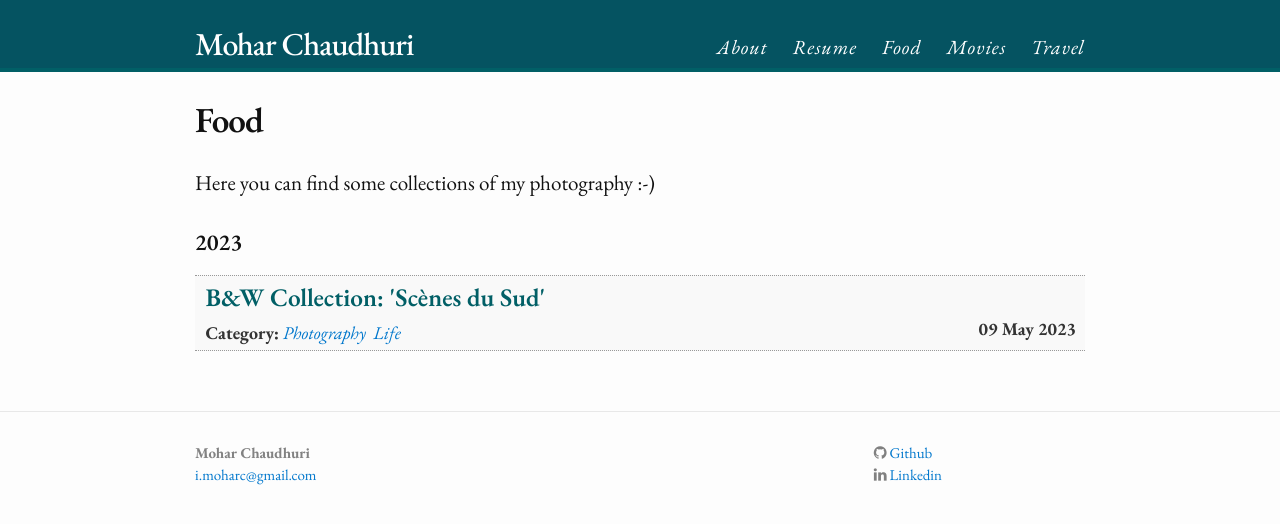
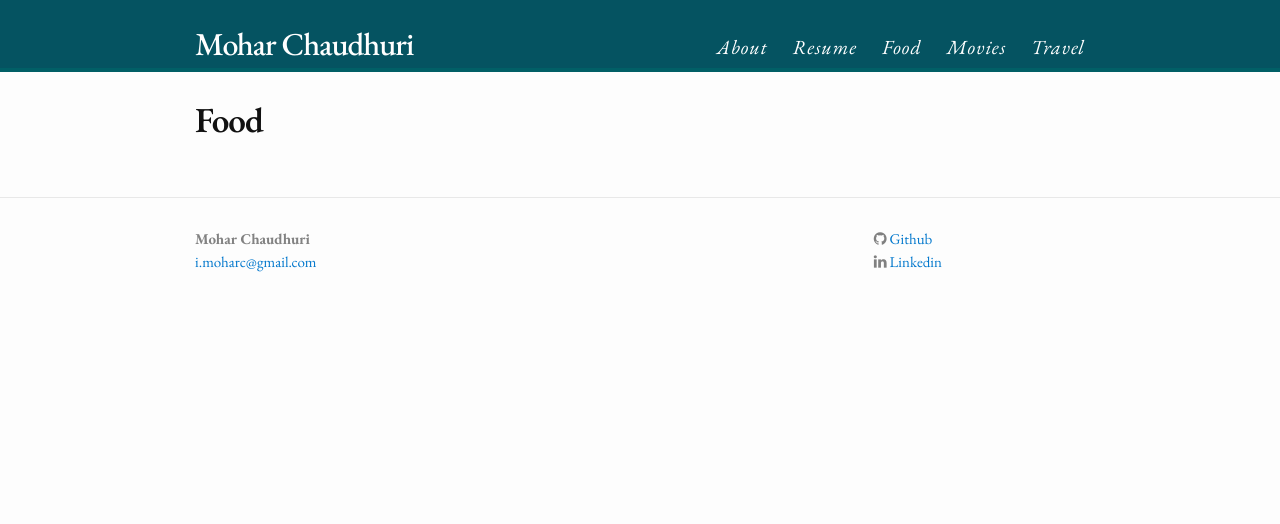
Before and after one commit to moharchaudhuri17/moharchaudhuri17.github.io, a Jekyll site: the page built from food.md, in a window 1280 px wide. Shown: the top 524 px of the page. Built offline with Jekyll 4.4.1, drawn with Linux system fonts in a browser that asks for light colours; nearby versions of some CDN libraries; some web fonts are replaced.

Commit message:
Update food.md

```diff
--- a/food.md
+++ b/food.md
@@ -3,33 +3,3 @@ layout: page
 title: Food
 permalink: /food/
 ---
-
-Here you can find some collections of my photography :-)
-
-<ul id="archive">
-{% for post in site.posts %}
-    {% if post.categories contains 'Technicals' %}
-    {% else %}
-  {% capture y %}{{post.date | date:"%Y"}}{% endcapture %}
-  {% if year != y %}
-    {% assign year = y %}
-    <h2 class="blogyear" style="font-family: EB Garamond; font-weight:600;">{{ y}}</h2>
-  {% endif %}
-<li class="archiveposturl"><span><a style="font-size: larger; font-family: EB Garamond; font-weight: 600;" href="{{ post.url }}" title="{{ post.title }}">{{ post.title }}</a></span><br/>
-<span class = "postlower">
-
-<!--<strong>Author:</strong> {{post.author}} -->
-<strong>Category:</strong>  {% if post.categories %}
-
-  {% for cat in post.categories %}
-  <a href="/categories/#{{ cat }}" style="font-style:italic;" title="{{ cat }}">{{ cat }}</a>&nbsp;
-  {% endfor %}
-
-{% endif %} <!-- {{ post.categories | first }} -->
-<strong style="font-size:100%; font-family: 'EB Garamond', sans-serif; float:right; padding-right: .5em">{{ post.date | date: '%d %b %Y' }}</strong>
-</span>
-
-</li>
-{% endif %}
-{% endfor %}
-</ul>
```
